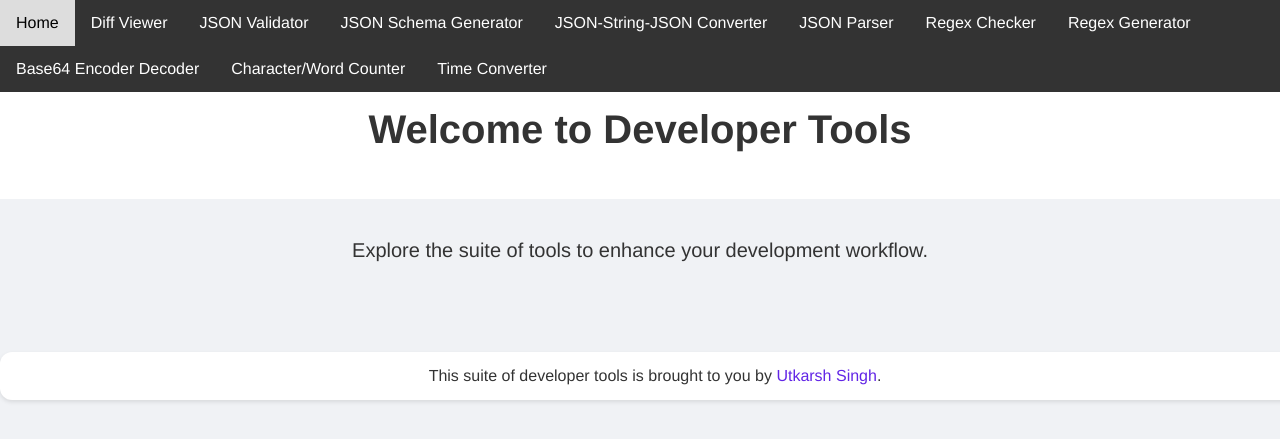
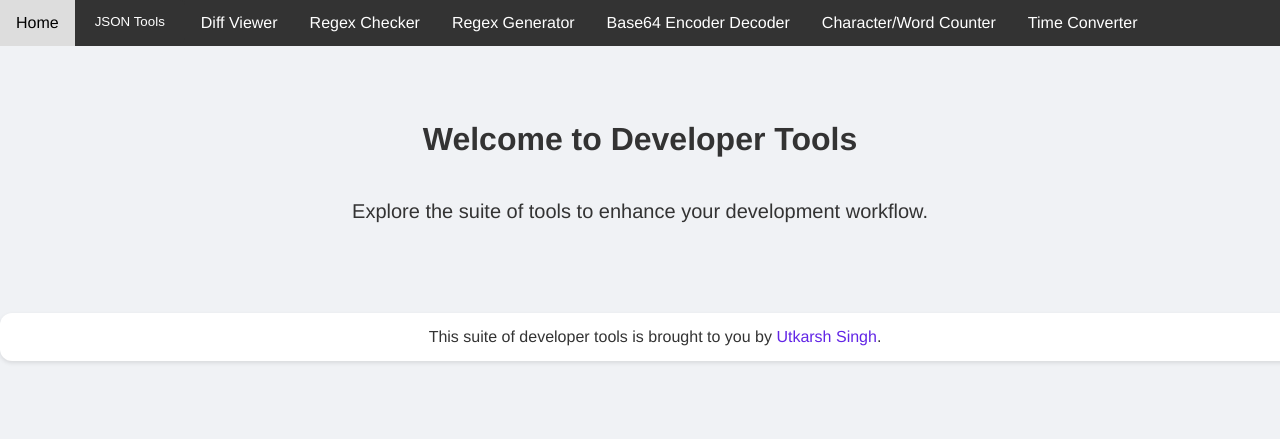
Before and after one commit to vib795/everyday-developer-tools, a Flask app: page / in a window 1280 px wide. Shown: the top 439 px of the page. Run offline with Flask 3, Linux system fonts and the light colour scheme; some libraries are stand-ins or nearby versions.

Commit message:
Moved all JSON tools under JSON tools in the navbar.

```diff
--- a/docker-compose.yml
+++ b/docker-compose.yml
@@ -7,6 +7,9 @@ services:
       dockerfile: Dockerfile
     volumes:
       - .:/app
+    environment:
+      - FLASK_ENV=development
+      - FLASK_APP=app.py
 
   redis:
     image: redis:latest
--- a/static/css/style.css
+++ b/static/css/style.css
@@ -70,7 +70,7 @@ button {
     border: none;
     border-radius: 5px;
     cursor: pointer;
-    display: inline-block; /* Align button properly with form fields */
+    display: inline-block;
 }
 
 button:hover {
@@ -111,9 +111,65 @@ button:hover {
     margin-top: 20px;
 }
 
-/* Specific enhancements for larger textareas in JSON Validator and Diff Viewer */
 textarea.large-textarea {
-    min-height: 250px; /* Increase minimum height for larger content visibility */
+    min-height: 250px;
     background-color: #fff;
-    box-shadow: inset 0 1px 3px rgba(0,0,0,0.1); /* Subtle inner shadow for depth */
+    box-shadow: inset 0 1px 3px rgba(0,0,0,0.1);
 }
+
+.dropdown {
+    float: left;
+    overflow: hidden;
+}
+
+.dropdown-content {
+    display: none;
+    position: absolute;
+    background-color: #f9f9f9;
+    max-width: 13%;
+    box-shadow: 0px 8px 16px 0px rgba(0,0,0,0.2);
+    z-index: 5001;
+}
+
+.dropdown:hover .dropdown-content {
+    display: block;
+}
+
+.dropdown-content a {
+    color: black;
+    padding: 12px 16px;
+    text-decoration: none;
+    display: block;
+    text-align: left;
+    background-color: #ddd;
+    width: 100%;
+}
+
+.dropbtn {
+    background-color: #333;
+    color: white;
+    padding: 14px 20px;
+    font-family: Arial, sans-serif;
+    text-align: center;
+    text-decoration: none;
+    border: none;
+    border-radius: none;
+    cursor: pointer;
+    display: inline-block;
+}
+
+.dropbtn:hover {
+    text-decoration: none;
+    border-radius: none;
+}
+
+.dropdown-content::after {
+    content: "";
+    display: table;
+    clear: both;
+}
+
+.dropdown-content a:hover {
+    background-color: #d0d0d0;
+    color: #333;
+}
--- a/templates/index.html
+++ b/templates/index.html
@@ -36,15 +36,10 @@
             overflow: hidden;
             padding: 20px 0;
         }
-        header {
-            background: #FFFFFF;
+        h1 {
             color: #333;
             padding: 20px 0;
             text-align: center;
-        }
-        header h1 {
-            margin: 10;
-            font-size: 2.5rem;
         }
         .prompt-text {
             text-align: center;
@@ -90,10 +85,8 @@
 </head>
 <body>
     {% include 'navbar.html' %}
-    <header>
+    <div class="container">
         <h1>Welcome to Developer Tools</h1>
-    </header>
-    <div class="container">
         <div class="prompt-text">Explore the suite of tools to enhance your development workflow.</div>
     </div>
     <div class="middle-content">
--- a/templates/navbar.html
+++ b/templates/navbar.html
@@ -1,10 +1,15 @@
 <div class="navbar">
     <a href="{{ url_for('home') }}">Home</a>
+    <div class="dropdown">
+        <button class="dropbtn">JSON Tools</button>
+        <div class="dropdown-content">
+            <a href="{{ url_for('json_validator') }}">JSON Validator</a>
+            <a href="{{ url_for('json_schema_generator') }}">JSON Schema Generator</a>
+            <a href="{{ url_for('json_converter') }}">JSON-String-JSON Converter</a>
+            <a href="{{ url_for('json_parser') }}">JSON Parser</a>
+        </div>
+    </div>
     <a href="{{ url_for('diff_viewer') }}">Diff Viewer</a>
-    <a href="{{ url_for('json_validator') }}">JSON Validator</a>
-    <a href="{{ url_for('json_schema_generator') }}">JSON Schema Generator</a>
-    <a href="{{ url_for('json_converter') }}">JSON-String-JSON Converter</a>
-    <a href="{{ url_for('json_parser') }}">JSON Parser</a>
     <a href="{{ url_for('regex_checker') }}">Regex Checker</a>
     <a href="{{ url_for('regex_generator') }}">Regex Generator</a>
     <a href="{{ url_for('base64_encode_decode') }}">Base64 Encoder Decoder</a>
```
Also changed, not shown: other parts of static/css/style.css (+15 -15 lines).
